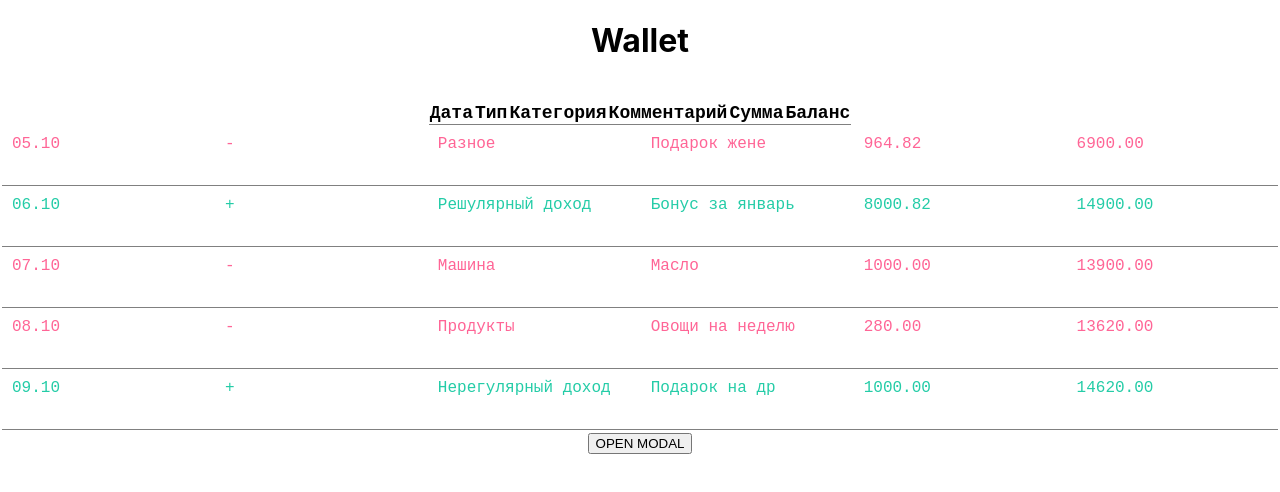
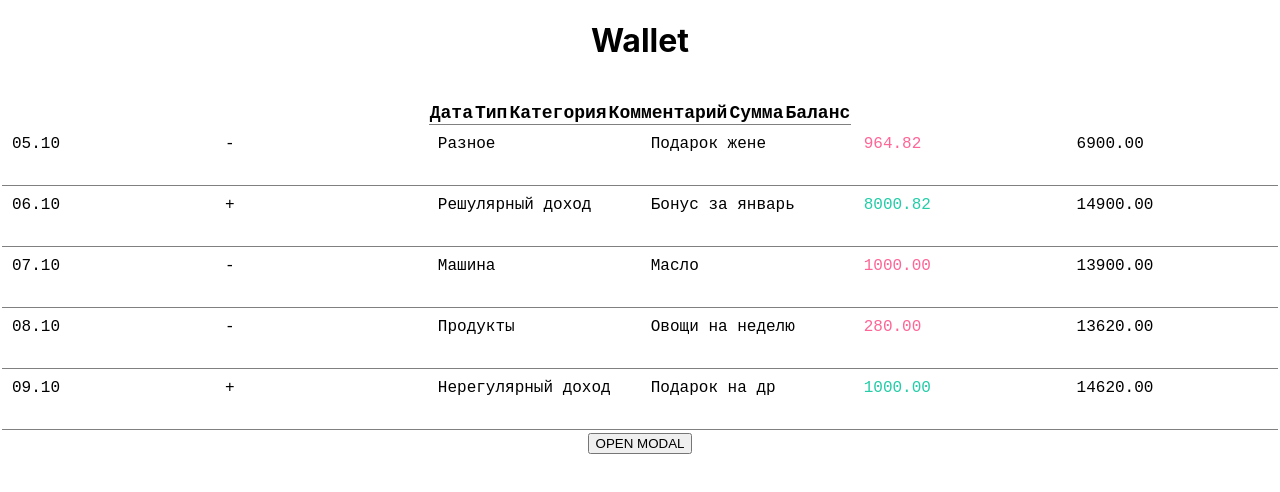
Before and after one commit to yulia535/Wallet-app-frontend, a React (Create React App) app: page / in a window 1280 px wide. Shown: the top 492 px of the page. Built offline with nearby package versions, Linux system fonts and the light colour scheme.

Commit message:
upd td color

```diff
--- a/src/components/HomeTab/TransactionHistory/transaction.module.css
+++ b/src/components/HomeTab/TransactionHistory/transaction.module.css
@@ -61,7 +61,9 @@ td{
     font-family: 'Courier New', Courier, monospace;
     font-weight: 300;
 }
-
+td{
+    color: black;
+}
 tr:nth-child(2n) {
     /* background-color: rgb(203, 234, 240); */
 }
@@ -71,6 +73,7 @@ color: #24CCA7
 .outcome{
     color: #FF6596
 }
+
 .incomeItem{
 color: #24CCA7;
 
```
